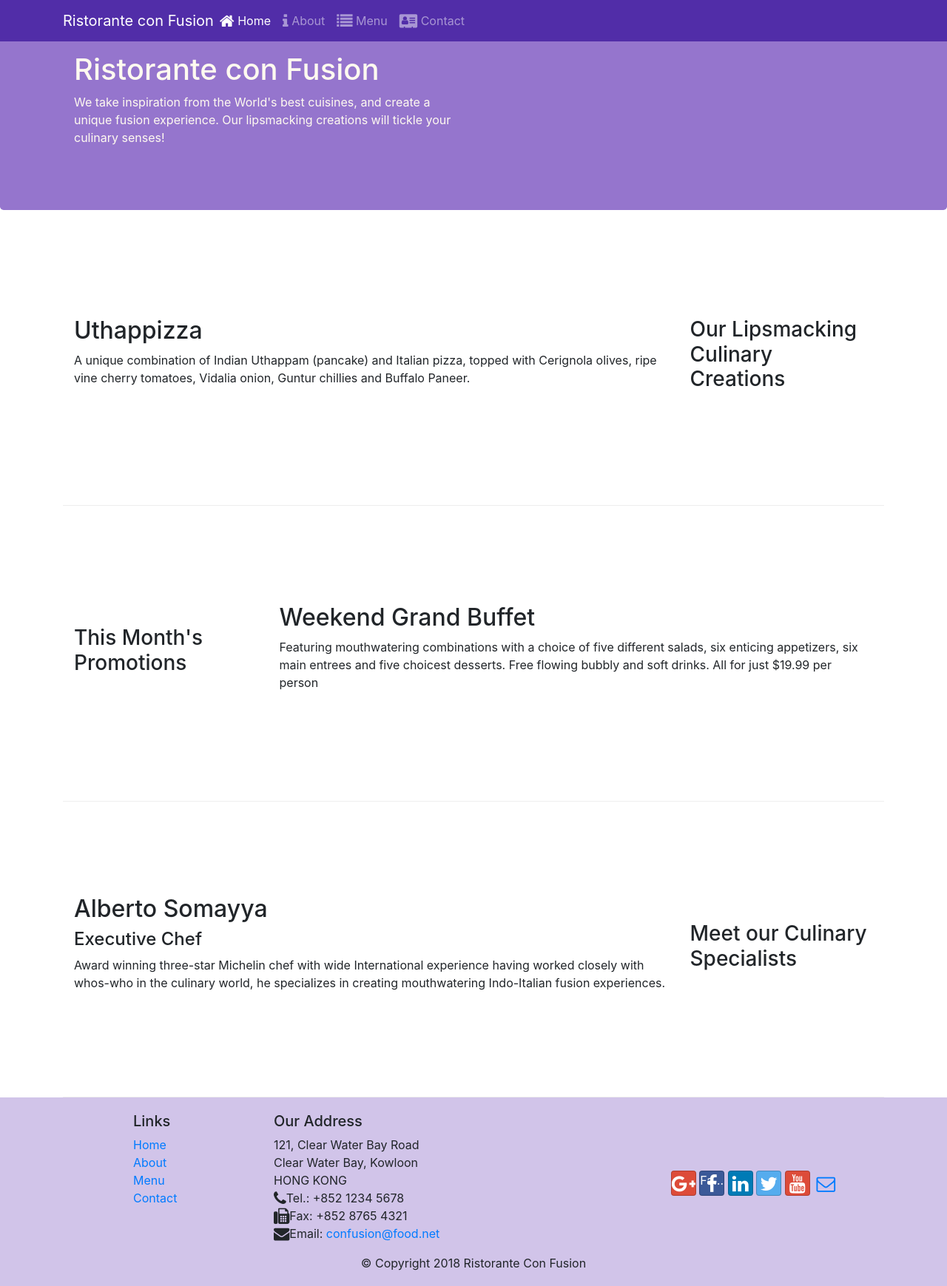
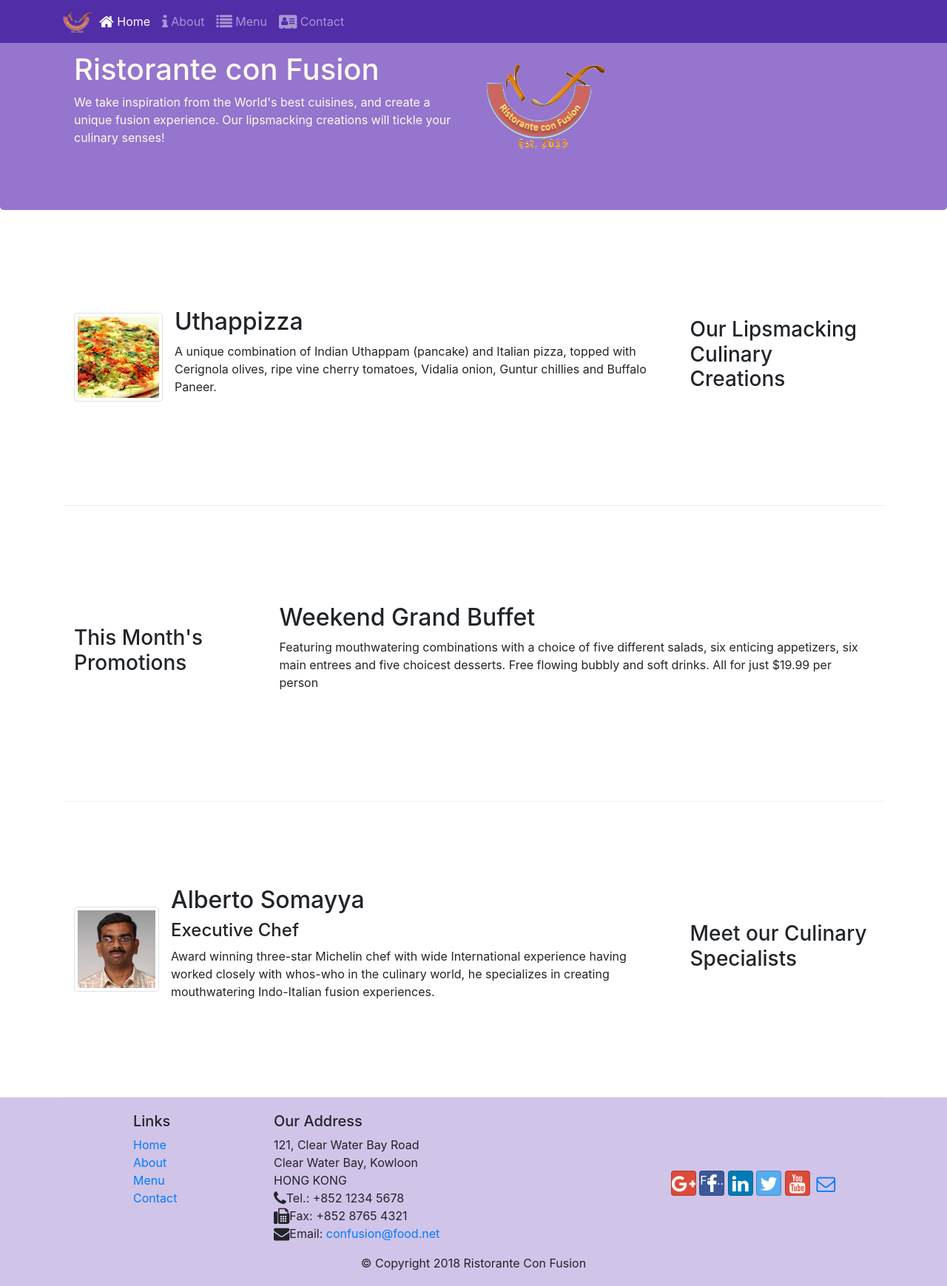
Before and after one commit to dmcin003/Coursera_Full_Stack_React, a website: page Bootstrap4/conFusion/index.html in a window 1280 px wide. Shown: the whole page at 74% size. Drawn offline with nearby package versions, Linux system fonts and the light colour scheme.

Commit message:
Images and Media

```diff
--- a/Bootstrap4/conFusion/index.html
+++ b/Bootstrap4/conFusion/index.html
@@ -21,7 +21,7 @@
             <button class = "navbar-toggler" type="button" data-toggle="collapse" data-target="#Navbar">
                 <span class = "navbar-toggler-icon"></span>
             </button>
-            <a class = "navbar-brand mr-auto" href = "#">Ristorante con Fusion</a>
+            <a class = "navbar-brand mr-auto" href = "#"><img src = "img/logo.png" height = "30" width = "41"></a>
             <div class = "collapse navbar-collapse" id="Navbar">
                 <ul class ="navbar-nav mr-auto">
                     <li class="nav-item active"><a class="nav-link" href="#"><span class="fa fa-home fa-lg"></span> Home</a></li>
@@ -40,7 +40,8 @@
                     <h1>Ristorante con Fusion</h1>
                     <p>We take inspiration from the World's best cuisines, and create a unique fusion experience. Our lipsmacking creations will tickle your culinary senses!</p>
                 </div>
-                <div class = "col-12 col-sm">
+                <div class = "col-12 col-sm align-self-center">
+                    <img src = "img/logo.png" class = "img-fluid">
                 </div>
             </div>
         </div>
@@ -52,8 +53,17 @@
                 <h3>Our Lipsmacking Culinary Creations</h3>
             </div>
             <div class = "col-12 col-sm order-sm-first col-md">
-                <h2>Uthappizza</h2>
-                <p class = "d-none d-sm-block">A unique combination of Indian Uthappam (pancake) and Italian pizza, topped with Cerignola olives, ripe vine cherry tomatoes, Vidalia onion, Guntur chillies and Buffalo Paneer.</p>
+                <div class="media">
+                    <img class="d-flex mr-3 img-thumbnail align-self-center"
+                            src="img/uthappizza.png" alt="Uthappizza">
+                    <div class="media-body">
+                        <h2 class="mt-0">Uthappizza</h2>
+                        <p class="d-none d-sm-block">A unique combination of Indian Uthappam (pancake) and
+                            Italian pizza, topped with Cerignola olives, ripe vine
+                            cherry tomatoes, Vidalia onion, Guntur chillies and
+                            Buffalo Paneer.</p>
+                    </div>
+                </div>
             </div>
         </div>
 
@@ -73,9 +83,19 @@
                 <h3>Meet our Culinary Specialists</h3>
             </div>
             <div class = "col-12 col-sm order-sm-first col-md">
-                <h2>Alberto Somayya</h2>
-                <h4>Executive Chef</h4>
-                <p class = "d-none d-sm-block">Award winning three-star Michelin chef with wide International experience having worked closely with whos-who in the culinary world, he specializes in creating mouthwatering Indo-Italian fusion experiences. </p>
+                <div class="media">
+                    <img class="d-flex mr-3 img-thumbnail align-self-center"
+                            src="img/alberto.png" alt="Alberto Somayya">
+                    <div class="media-body">
+                        <h2 class="mt-0">Alberto Somayya</h2>
+                        <h4>Executive Chef</h4>
+                        <p class="d-none d-sm-block">Award winning three-star Michelin chef with wide
+                            International experience having worked closely with
+                            whos-who in the culinary world, he specializes in
+                            creating mouthwatering Indo-Italian fusion experiences.
+                            </p>
+                    </div>
+                </div>
             </div>
         </div>
     </div>
```
Also changed, not shown: Bootstrap4/conFusion/aboutus.html (+3 -2 lines), Bootstrap4/conFusion/contactus.html (+3 -2 lines), Bootstrap4/conFusion/img/alberto.png (added), Bootstrap4/conFusion/img/buffet.png (added), Bootstrap4/conFusion/img/logo.png (added), Bootstrap4/conFusion/img/uthappizza.png (added), 1 other file.
